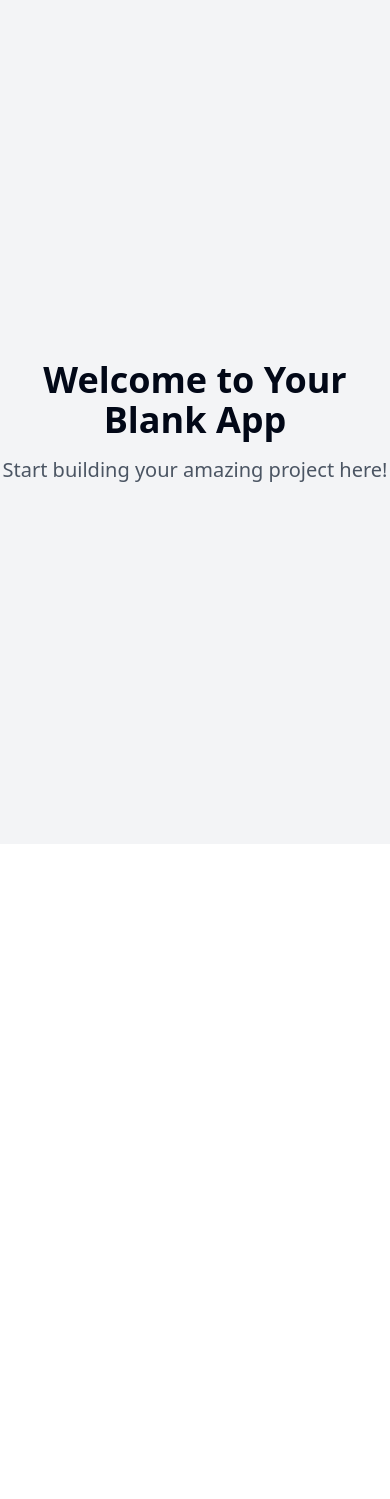
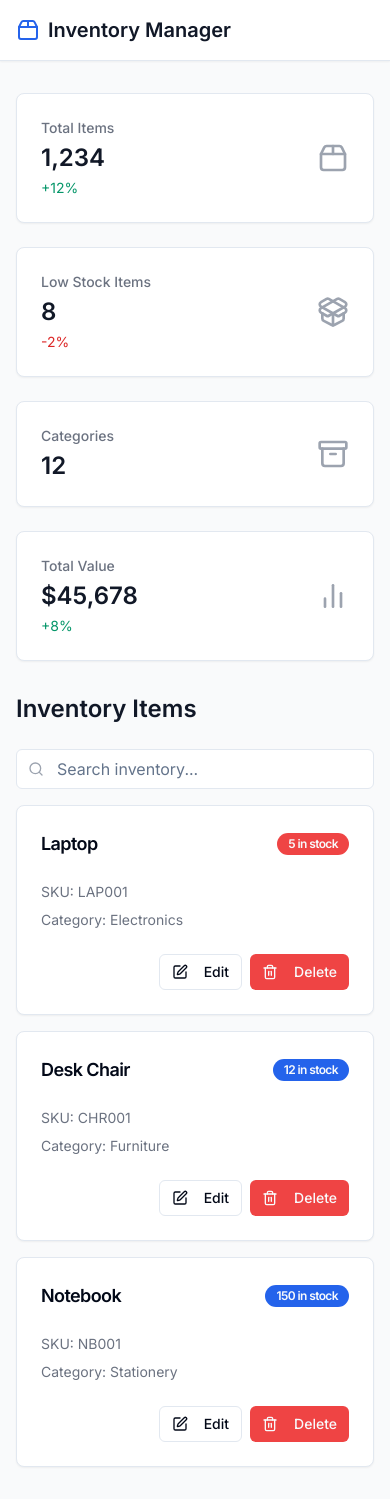
Before and after one commit to sidibos/miiventory-web, a React (Vite) app: page / in a window 390 px wide. Before the commit the page ends 844 px from the top, so only its background shows below. Built offline with nearby package versions, Linux system fonts and the light colour scheme.

Commit message:
Add inventory manager feature
Implement an inventory manager to enhance project functionality. This change will allow for better tracking and management of inventory items within the application.
[skip gpt_engineer]

```diff
--- /dev/null
+++ b/src/components/dashboard/StatsCard.tsx
@@ -0,0 +1,43 @@
+import { LucideIcon } from "lucide-react";
+import { cn } from "@/lib/utils";
+
+interface StatsCardProps {
+  title: string;
+  value: string | number;
+  icon: LucideIcon;
+  trend?: {
+    value: number;
+    isPositive: boolean;
+  };
+  className?: string;
+}
+
+export const StatsCard = ({
+  title,
+  value,
+  icon: Icon,
+  trend,
+  className,
+}: StatsCardProps) => {
+  return (
+    <div className={cn("rounded-lg border bg-white p-6 shadow-sm", className)}>
+      <div className="flex items-center justify-between">
+        <div>
+          <p className="text-sm font-medium text-gray-500">{title}</p>
+          <h3 className="mt-1 text-2xl font-semibold text-gray-900">{value}</h3>
+          {trend && (
+            <p
+              className={cn(
+                "mt-1 text-sm",
+                trend.isPositive ? "text-emerald-600" : "text-red-600"
+              )}
+            >
+              {trend.isPositive ? "+" : "-"}{trend.value}%
+            </p>
+          )}
+        </div>
+        <Icon className="h-8 w-8 text-gray-400" />
+      </div>
+    </div>
+  );
+};
--- /dev/null
+++ b/src/components/inventory/InventoryCard.tsx
@@ -0,0 +1,52 @@
+import { Edit, Trash2 } from "lucide-react";
+import { Button } from "@/components/ui/button";
+import {
+  Card,
+  CardContent,
+  CardFooter,
+  CardHeader,
+  CardTitle,
+} from "@/components/ui/card";
+import { Badge } from "@/components/ui/badge";
+
+interface InventoryCardProps {
+  item: {
+    name: string;
+    quantity: number;
+    category: string;
+    sku: string;
+  };
+  onEdit: () => void;
+  onDelete: () => void;
+}
+
+export const InventoryCard = ({ item, onEdit, onDelete }: InventoryCardProps) => {
+  return (
+    <Card className="transition-all hover:shadow-md">
+      <CardHeader>
+        <CardTitle className="flex items-center justify-between">
+          <span className="text-lg font-semibold">{item.name}</span>
+          <Badge variant={item.quantity > 10 ? "default" : "destructive"}>
+            {item.quantity} in stock
+          </Badge>
+        </CardTitle>
+      </CardHeader>
+      <CardContent>
+        <div className="space-y-2 text-sm text-gray-500">
+          <p>SKU: {item.sku}</p>
+          <p>Category: {item.category}</p>
+        </div>
+      </CardContent>
+      <CardFooter className="flex justify-end space-x-2">
+        <Button variant="outline" size="sm" onClick={onEdit}>
+          <Edit className="mr-2 h-4 w-4" />
+          Edit
+        </Button>
+        <Button variant="destructive" size="sm" onClick={onDelete}>
+          <Trash2 className="mr-2 h-4 w-4" />
+          Delete
+        </Button>
+      </CardFooter>
+    </Card>
+  );
+};
--- /dev/null
+++ b/src/components/inventory/InventoryList.tsx
@@ -0,0 +1,43 @@
+import { useState } from "react";
+import { Input } from "@/components/ui/input";
+import { InventoryCard } from "./InventoryCard";
+import { Search } from "lucide-react";
+
+// Mock data for initial version
+const mockItems = [
+  { id: 1, name: "Laptop", quantity: 5, category: "Electronics", sku: "LAP001" },
+  { id: 2, name: "Desk Chair", quantity: 12, category: "Furniture", sku: "CHR001" },
+  { id: 3, name: "Notebook", quantity: 150, category: "Stationery", sku: "NB001" },
+];
+
+export const InventoryList = () => {
+  const [searchTerm, setSearchTerm] = useState("");
+
+  const filteredItems = mockItems.filter((item) =>
+    item.name.toLowerCase().includes(searchTerm.toLowerCase())
+  );
+
+  return (
+    <div className="space-y-4">
+      <div className="relative">
+        <Search className="absolute left-3 top-3 h-4 w-4 text-gray-400" />
+        <Input
+          placeholder="Search inventory..."
+          value={searchTerm}
+          onChange={(e) => setSearchTerm(e.target.value)}
+          className="pl-10"
+        />
+      </div>
+      <div className="grid gap-4 md:grid-cols-2 lg:grid-cols-3">
+        {filteredItems.map((item) => (
+          <InventoryCard
+            key={item.id}
+            item={item}
+            onEdit={() => console.log("Edit", item.id)}
+            onDelete={() => console.log("Delete", item.id)}
+          />
+        ))}
+      </div>
+    </div>
+  );
+};
--- /dev/null
+++ b/src/components/layout/Header.tsx
@@ -0,0 +1,14 @@
+import { Package2 } from "lucide-react";
+
+export const Header = () => {
+  return (
+    <header className="border-b bg-white shadow-sm">
+      <div className="container mx-auto px-4 py-4 flex items-center justify-between">
+        <div className="flex items-center space-x-2">
+          <Package2 className="h-6 w-6 text-blue-600" />
+          <h1 className="text-xl font-semibold text-gray-900">Inventory Manager</h1>
+        </div>
+      </div>
+    </header>
+  );
+};
--- a/src/index.css
+++ b/src/index.css
@@ -1,3 +1,5 @@
+@import url('https://fonts.googleapis.com/css2?family=Inter:wght@400;500;600;700&display=swap');
+
 @tailwind base;
 @tailwind components;
 @tailwind utilities;
@@ -13,10 +15,10 @@
     --popover: 0 0% 100%;
     --popover-foreground: 222.2 84% 4.9%;
 
-    --primary: 222.2 47.4% 11.2%;
+    --primary: 221 83% 53%;
     --primary-foreground: 210 40% 98%;
 
-    --secondary: 210 40% 96.1%;
+    --secondary: 215 20.2% 65.1%;
     --secondary-foreground: 222.2 47.4% 11.2%;
 
     --muted: 210 40% 96.1%;
@@ -30,72 +32,22 @@
 
     --border: 214.3 31.8% 91.4%;
     --input: 214.3 31.8% 91.4%;
-    --ring: 222.2 84% 4.9%;
+    --ring: 221 83% 53%;
 
     --radius: 0.5rem;
-
-    --sidebar-background: 0 0% 98%;
-
-    --sidebar-foreground: 240 5.3% 26.1%;
-
-    --sidebar-primary: 240 5.9% 10%;
-
-    --sidebar-primary-foreground: 0 0% 98%;
-
-    --sidebar-accent: 240 4.8% 95.9%;
-
-    --sidebar-accent-foreground: 240 5.9% 10%;
-
-    --sidebar-border: 220 13% 91%;
-
-    --sidebar-ring: 217.2 91.2% 59.8%;
   }
 
-  .dark {
-    --background: 222.2 84% 4.9%;
-    --foreground: 210 40% 98%;
-
-    --card: 222.2 84% 4.9%;
-    --card-foreground: 210 40% 98%;
-
-    --popover: 222.2 84% 4.9%;
-    --popover-foreground: 210 40% 98%;
-
-    --primary: 210 40% 98%;
-    --primary-foreground: 222.2 47.4% 11.2%;
-
-    --secondary: 217.2 32.6% 17.5%;
-    --secondary-foreground: 210 40% 98%;
-
-    --muted: 217.2 32.6% 17.5%;
-    --muted-foreground: 215 20.2% 65.1%;
-
-    --accent: 217.2 32.6% 17.5%;
-    --accent-foreground: 210 40% 98%;
-
-    --destructive: 0 62.8% 30.6%;
-    --destructive-foreground: 210 40% 98%;
-
-    --border: 217.2 32.6% 17.5%;
-    --input: 217.2 32.6% 17.5%;
-    --ring: 212.7 26.8% 83.9%;
-    --sidebar-background: 240 5.9% 10%;
-    --sidebar-foreground: 240 4.8% 95.9%;
-    --sidebar-primary: 224.3 76.3% 48%;
-    --sidebar-primary-foreground: 0 0% 100%;
-    --sidebar-accent: 240 3.7% 15.9%;
-    --sidebar-accent-foreground: 240 4.8% 95.9%;
-    --sidebar-border: 240 3.7% 15.9%;
-    --sidebar-ring: 217.2 91.2% 59.8%;
-  }
-}
-
-@layer base {
   * {
     @apply border-border;
   }
 
   body {
-    @apply bg-background text-foreground;
+    @apply bg-background text-foreground font-inter;
   }
 }
+
+@layer utilities {
+  .font-inter {
+    font-family: 'Inter', sans-serif;
+  }
+}
--- a/src/pages/Index.tsx
+++ b/src/pages/Index.tsx
@@ -1,12 +1,44 @@
-// Update this page (the content is just a fallback if you fail to update the page)
+import { Header } from "@/components/layout/Header";
+import { StatsCard } from "@/components/dashboard/StatsCard";
+import { InventoryList } from "@/components/inventory/InventoryList";
+import { Package2, PackageOpen, Archive, BarChart2 } from "lucide-react";
 
 const Index = () => {
   return (
-    <div className="min-h-screen flex items-center justify-center bg-gray-100">
-      <div className="text-center">
-        <h1 className="text-4xl font-bold mb-4">Welcome to Your Blank App</h1>
-        <p className="text-xl text-gray-600">Start building your amazing project here!</p>
-      </div>
+    <div className="min-h-screen bg-gray-50">
+      <Header />
+      <main className="container mx-auto px-4 py-8">
+        <div className="grid gap-6 md:grid-cols-2 lg:grid-cols-4">
+          <StatsCard
+            title="Total Items"
+            value="1,234"
+            icon={Package2}
+            trend={{ value: 12, isPositive: true }}
+          />
+          <StatsCard
+            title="Low Stock Items"
+            value="8"
+            icon={PackageOpen}
+            trend={{ value: 2, isPositive: false }}
+          />
+          <StatsCard
+            title="Categories"
+            value="12"
+            icon={Archive}
+          />
+          <StatsCard
+            title="Total Value"
+            value="$45,678"
+            icon={BarChart2}
+            trend={{ value: 8, isPositive: true }}
+          />
+        </div>
+
+        <div className="mt-8">
+          <h2 className="mb-6 text-2xl font-semibold text-gray-900">Inventory Items</h2>
+          <InventoryList />
+        </div>
+      </main>
     </div>
   );
 };
```
